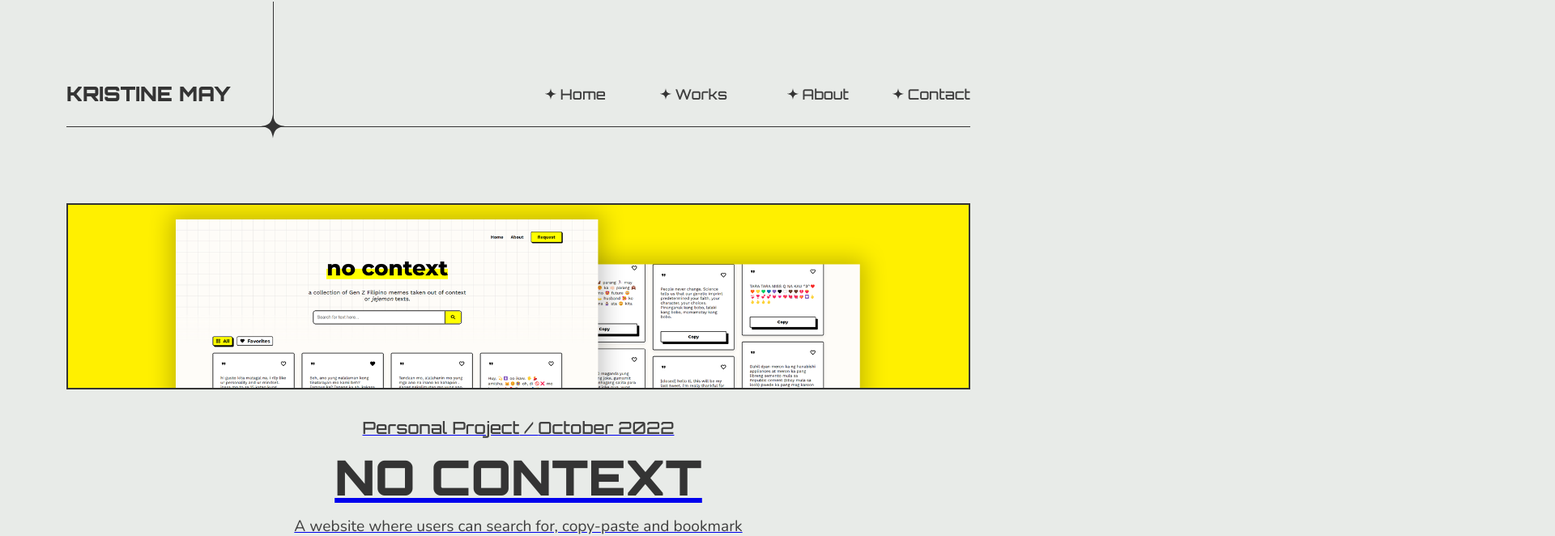
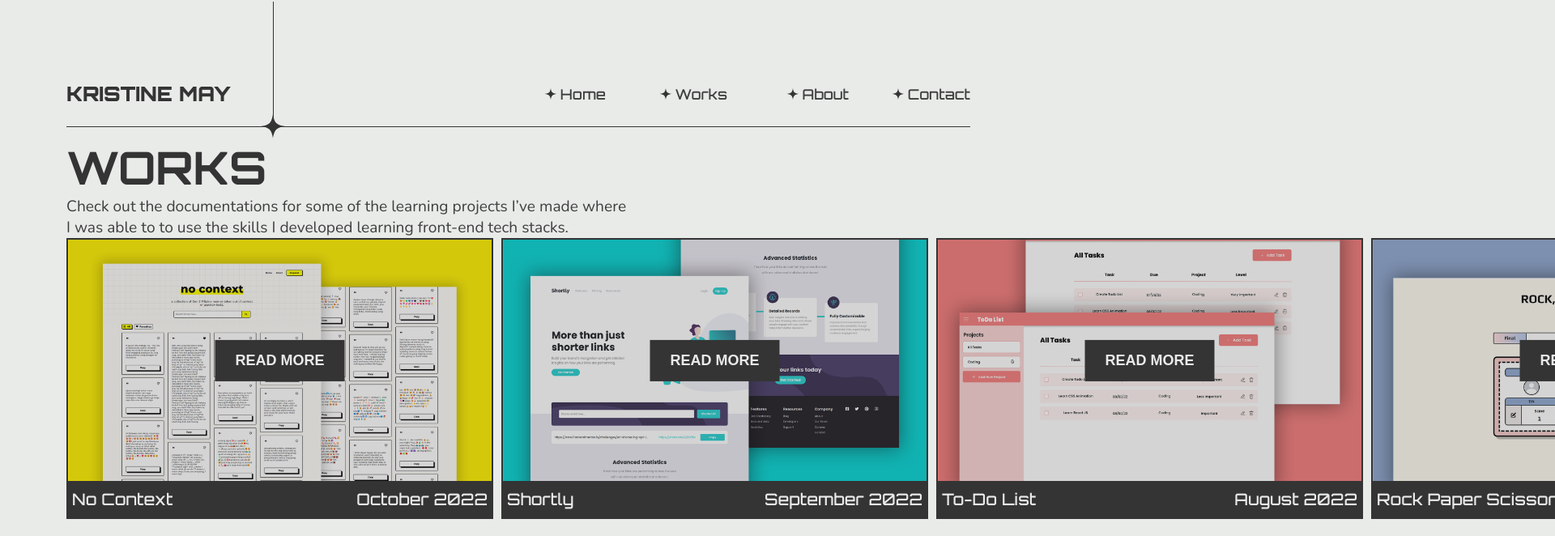
Before and after one commit to sn-tin/frontendkristine, a React (Create React App) app: page /works/1 in a window 1280 px wide. Shown: the top 662 px of the page at 81% size, 1920 px wide, since content can reach past the window. Built offline with nearby package versions, Linux system fonts and the light colour scheme.

Commit message:
Nested route

```diff
--- a/src/components/RouterSwitch.js
+++ b/src/components/RouterSwitch.js
@@ -4,14 +4,22 @@ import Works from './Works/Works';
 import About from './About/About';
 import Contact from './Contact/Contact';
 import WorkArticles from "./Works/WorkArticles";
+import NoContext from "./Works/NoContext";
+import Shortly from "./Works/Shortly";
+import ToDo from "./Works/ToDo";
+import RockPaperScissor from "./Works/RockPaperScissor";
 
 const RouterSwitch = () => {
     return (
         <section className="main-content">
             <Routes>
                 <Route path="/" element={<Home />} />
-                <Route path="/works/:id" element={<WorkArticles />} />
-                <Route path="/works" element={<Works />} />
+                <Route path="/works" element={<Works />}>
+                    <Route path=":params" element={<NoContext />} />
+                    <Route path=":params" element={<Shortly />} />
+                    <Route path=":params" element={<ToDo />} />
+                    <Route path=":params" element={<RockPaperScissor />} />
+                </Route>
                 <Route path="/about" element={<About />} />
                 <Route path="/contact" element={<Contact />} />
             </Routes>
--- a/src/components/Works/NoContext.js
+++ b/src/components/Works/NoContext.js
@@ -1,9 +1,9 @@
 import worksData from "./worksData";
 import { ArticleWrapper, ArticleImage, ArticleMainText, FlexButtons, BorderButton, SolidButton, SubTopics } from "./Works.styles";
 const NoContext = () => {
-    const { img, name, date, category } = worksData[0];
+    const { id, img, name, date, category } = worksData[0];
     return (
-        <ArticleWrapper>
+        <ArticleWrapper id={id}>
             <ArticleImage src={img} alt={name} />
             <ArticleMainText  className="main-text">
                 <span>{category} / {date}</span>
--- a/src/components/Works/WorkArticles.js
+++ b/src/components/Works/WorkArticles.js
@@ -2,14 +2,13 @@ import NoContext from "./NoContext";
 import Shortly from "./Shortly";
 import ToDo from "./ToDo";
 import RockPaperScissor from "./RockPaperScissor"
-import { Link } from "react-router-dom";
+import { Link, useParams } from "react-router-dom";
 
 const WorkArticles = () => {
+    const { id } = useParams();
     return (
         <>
-            <Link to="">
-                <NoContext />
-            </Link>
+            <NoContext />
         </>
     )
 }
--- a/src/components/Works/WorkCards.js
+++ b/src/components/Works/WorkCards.js
@@ -1,15 +1,22 @@
 import { CardsWrapper, CardImg, Overlay, ReadButton, DetailsWrapper } from "./Works.styles";
+import NoContext from "./NoContext";
+import { Link, useParams } from "react-router-dom";
 
 const Cards = ({data}) => {
-    const { id, img, name, date } = data;
+    const { img, name, date, id } = data;
     const className = `work-img-${id}`
+    const { params } = useParams();
+
+    console.log(id)
 
     return (
-        <CardsWrapper className="work-cards">
-            <div id={id} className={className} style={{position: "relative", overflow: "hidden"}}>
+            <CardsWrapper id={params} className="work-cards">
+                <div className={className} style={{position: "relative", overflow: "hidden"}}>
                     <CardImg src={img} alt={name} />
                     <Overlay className="overlay">
+                        <Link path={`/${params}`}>
                             <ReadButton>Read More</ReadButton>
+                        </Link>
                     </Overlay>
                 </div>
                 <DetailsWrapper className="name-date">
--- a/src/components/Works/Works.js
+++ b/src/components/Works/Works.js
@@ -2,6 +2,7 @@ import works from "./worksData";
 import Cards from "./WorkCards";
 import { WorkTexts, CardFlex } from "./Works.styles";
 import { useState, useRef, useEffect } from "react";
+import { useParams } from "react-router-dom";
 
 const Works = () => {
     const [width, setWidth] = useState(0);
@@ -13,7 +14,7 @@ const Works = () => {
 
     const workCards = works.map((work) => {
         return (
-            <Cards key={work.id} data={work} left={width} />
+            <Cards key={work.id} id={work.id} data={work} left={width} />
         )
     })
 
```
Lines whose indentation alone changed are shown as unchanged.
